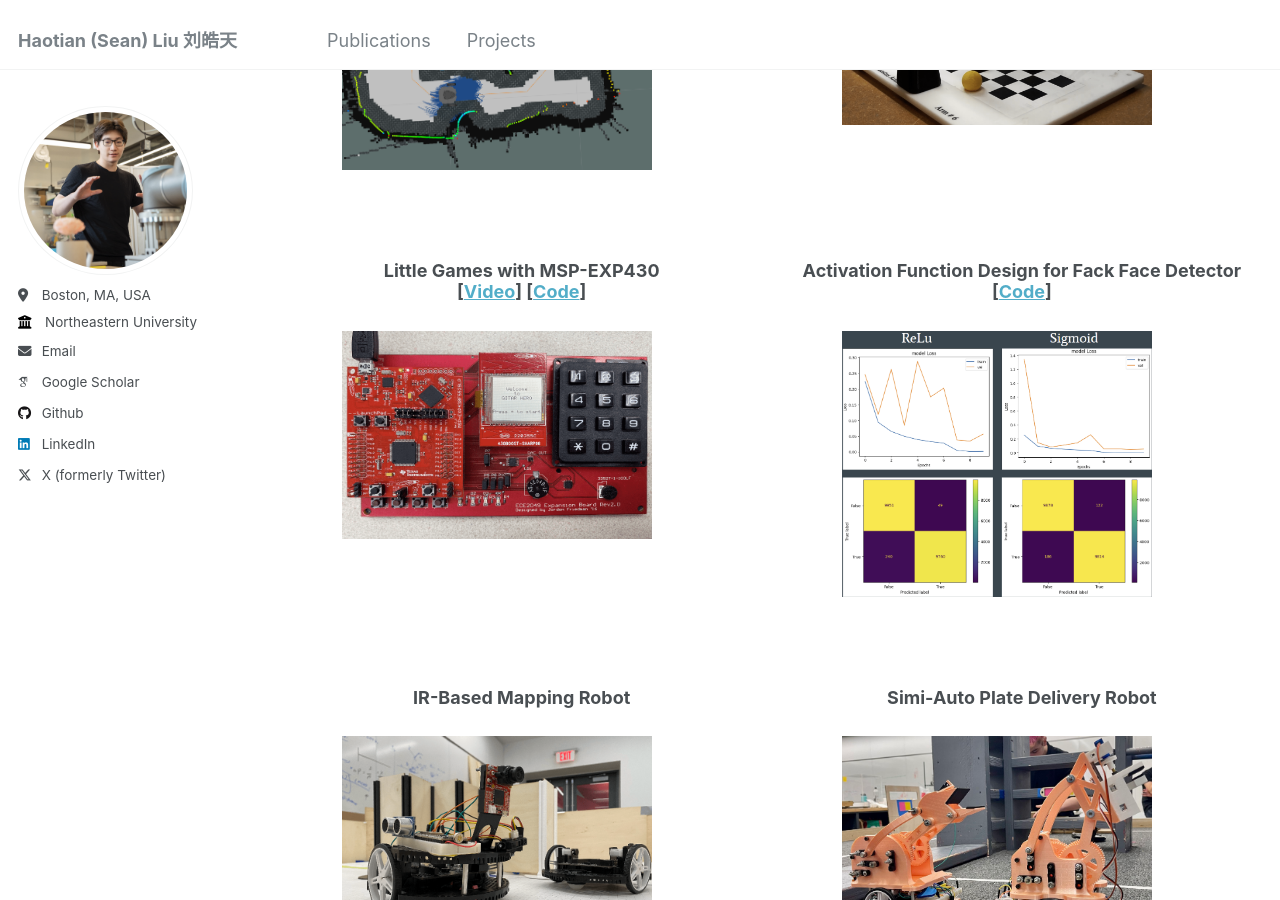
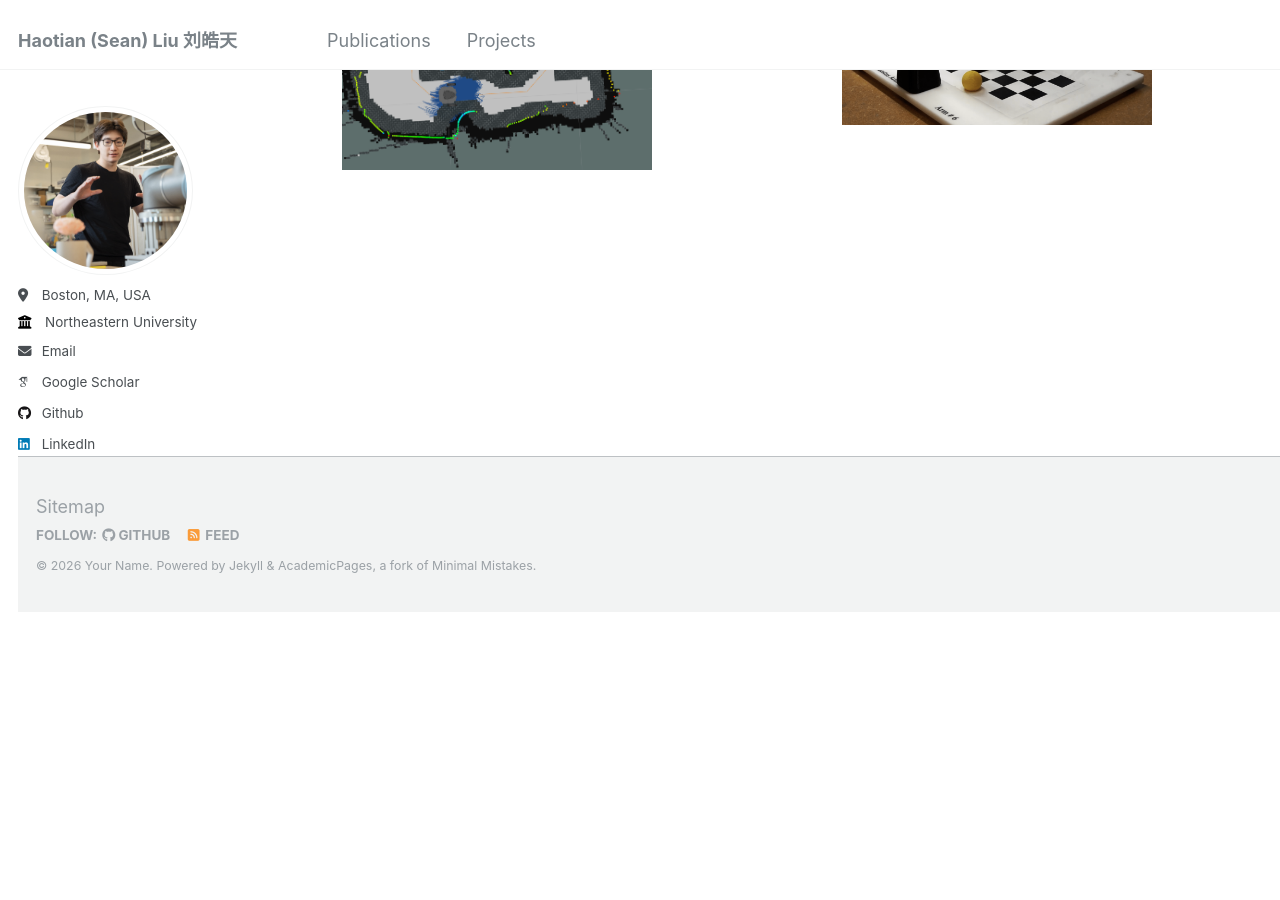
Before and after one commit to seanliu7081/seanliu7081.github.io, a Jekyll site: the page built from _pages/cv.html, in a window 1280 px wide and 900 px high, scrolled down 1831 px. Built offline with Jekyll 4.4.1, drawn with Linux system fonts in a browser that asks for light colours; some web fonts are replaced; after the commit the page ends 2442 px from its top, so only the background shows below that.

Commit message:
update proj

```diff
--- a/_pages/cv.html
+++ b/_pages/cv.html
@@ -249,7 +249,7 @@
         </h3>
         <p><img src="../images/website_pics/tic_tac_toe_arm.png" alt="" width="360" height="240" align="center" vspace="10" hspace="0" style=" padding: 0px 50px 0px 0px; border: #FFFFFF 2px none;" /></p>
     </div>
-    <div class="grid-item">
+    <!-- <div class="grid-item">
         <h3>
             Little Games with MSP-EXP430
             <br/>
@@ -257,7 +257,7 @@
             [<a href="https://github.com/Lehong-Wang/ECE-2049-Repo">Code</a>]
         </h3>
         <p><img src="../images/website_pics/ece_2049.png" alt="" width="360" height="260" align="center" vspace="10" hspace="0" style=" padding: 0px 50px 0px 0px; border: #FFFFFF 2px none;" /></p>
-    </div>
+    </div> -->
 <!--     <div class="grid-item">
         <h3>
             Service Management Software for Birmingham Women's Hospital
@@ -266,14 +266,14 @@
         </h3>
         <p><img src="../images/soft_eng.png" alt="" width="360" height="200" align="center" vspace="10" hspace="0" style=" padding: 0px 50px 0px 0px; border: #FFFFFF 2px none;" /></p>
     </div> -->
-    <div class="grid-item">
+    <!-- <div class="grid-item">
         <h3>
             Activation Function Design for Fack Face Detector
             <br/>
             [<a href="https://github.com/Lehong-Wang/Fake-Face-Detection">Code</a>]
         </h3>
         <p><img src="../images/website_pics/act.png" alt="" width="360" height="220" align="center" vspace="10" hspace="0" style=" padding: 0px 50px 0px 0px; border: #FFFFFF 2px none;" /></p>
-    </div>
+    </div> -->
 <!--     <div class="grid-item">
         <h3>
             Emotion Classification Mechine Learning Model
@@ -282,7 +282,7 @@
         </h3>
         <p><img src="../images/emotion_model.png" alt="" width="360" height="200" align="center" vspace="10" hspace="0" style=" padding: 0px 50px 0px 0px; border: #FFFFFF 2px none;" /></p>
     </div> -->
-    <div class="grid-item">
+    <!-- <div class="grid-item">
         <h3>
             IR-Based Mapping Robot
         </h3>
@@ -294,6 +294,6 @@
         </h3>
         <p><img src="../images/website_pics/2001_romi.jpg" alt="" width="360" height="260" align="center" vspace="10" hspace="0" style=" padding: 0px 50px 0px 0px; border: #FFFFFF 2px none;" /></p>
     </div>
-</div>
+</div> -->
 
 </html>
```
